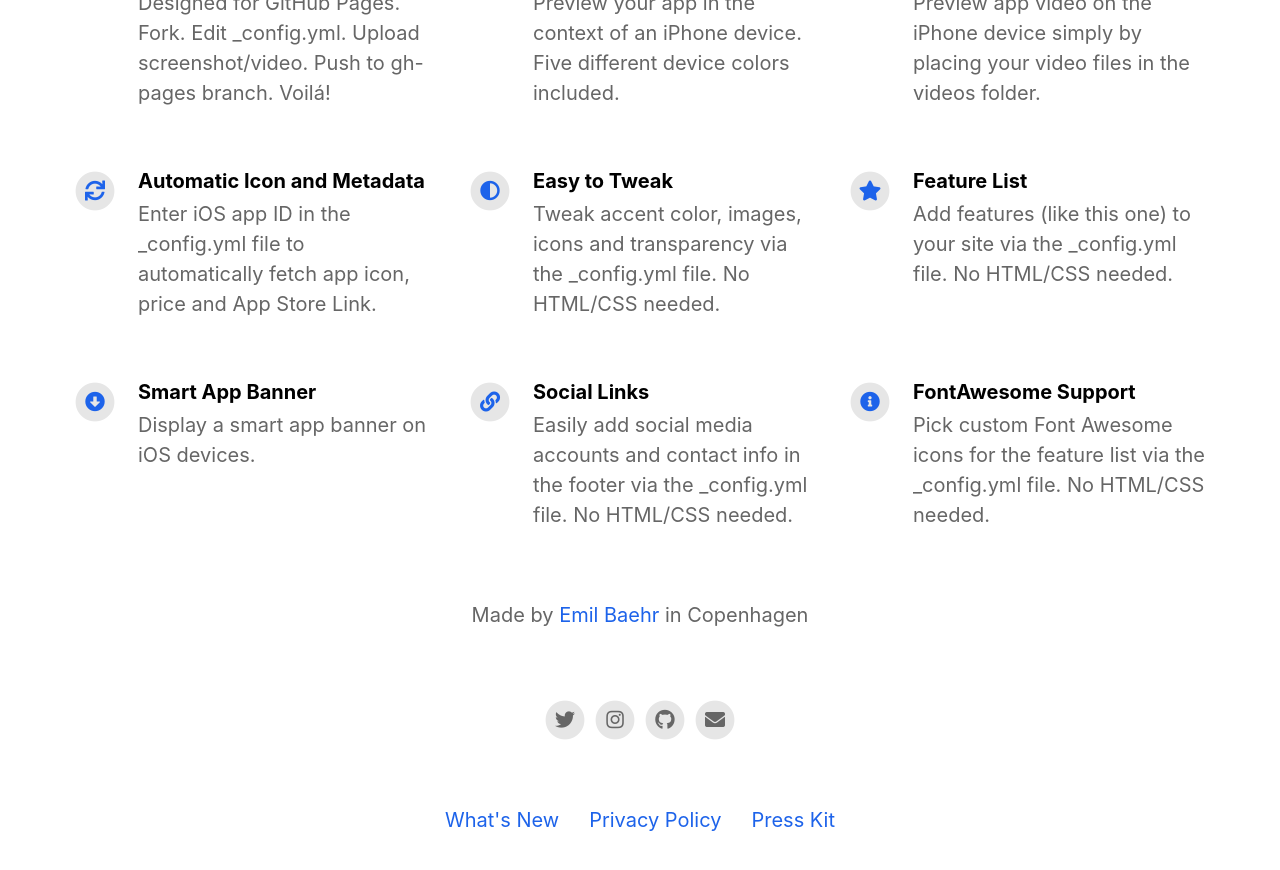
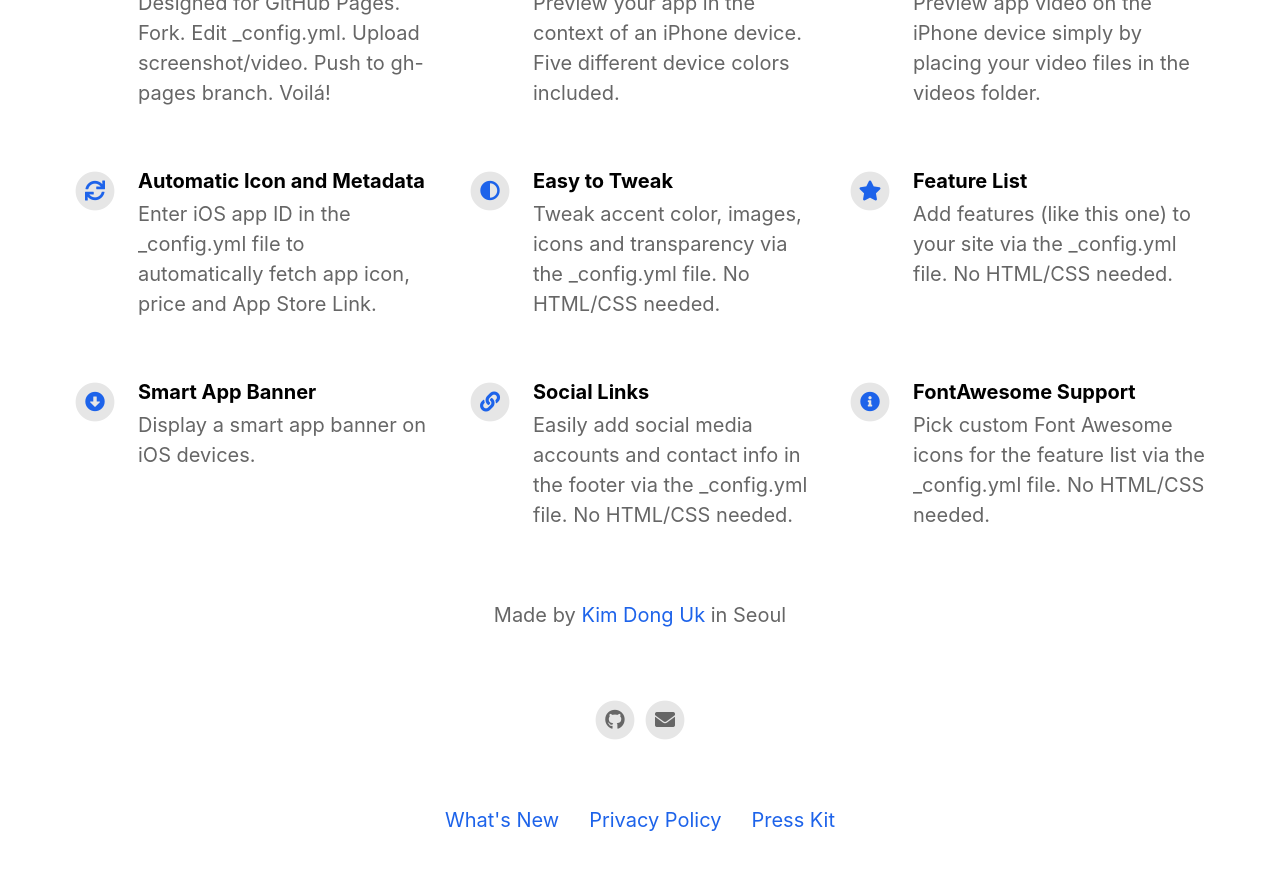
Before and after one commit to ziteun/ziteun.github.io, a Jekyll site: the page built from index.html, in a window 1280 px wide and 900 px high, scrolled down 1124 px. Shown: the top 870 px of the window. Built offline with Jekyll 4.4.1, drawn with Linux system fonts in a browser that asks for light colours; nearby versions of some CDN libraries.

Commit message:
메타 데이터 수정

```diff
--- a/_config.yml
+++ b/_config.yml
@@ -7,7 +7,7 @@ ios_app_country                           : us
 
 appstore_link                             :                                           # Automatically populates if not set and if iOS app ID is set. Otherwise enter manually.
 playstore_link                            :                                           # Enter Google Play Store URL.
-presskit_download_link                    : https://emilbaehr.com                                          # Enter a link to downloadable file or (e.g. public Dropbox link to a .zip file).
+presskit_download_link                    : https://vegana.org                                          # Enter a link to downloadable file or (e.g. public Dropbox link to a .zip file).
                                                                                       # Or upload your press kit file to assets and set path accordingly (e.g. "assets/your_press_kit.zip").
 
 app_icon                                  : # assets/appicon.png                      # Automatically populates if not set and if iOS app ID is set.  Otherwise enter path to icon file manually.
@@ -20,14 +20,14 @@ enable_smart_app_banner                   : true
 
 
 # Information About Yourself
-your_name                                 : Emil Baehr
-your_link                                 : https://emilbaehr.com
-your_city                                 : Copenhagen
-email_address                             : emil.baehr@gmail.com
+your_name                                 : Kim Dong Uk
+your_link                                 : https://vegana.org
+your_city                                 : Seoul
+email_address                             : kimdonguk@vegana.org
 facebook_username                         :
-instagram_username                        : ebaehr
-twitter_username                          : ebaehr
-github_username                           : emilbaehr
+instagram_username                        :
+twitter_username                          :
+github_username                           : ziteun
 youtube_username                          :
 
 
```
Also changed, not shown: README.md.
